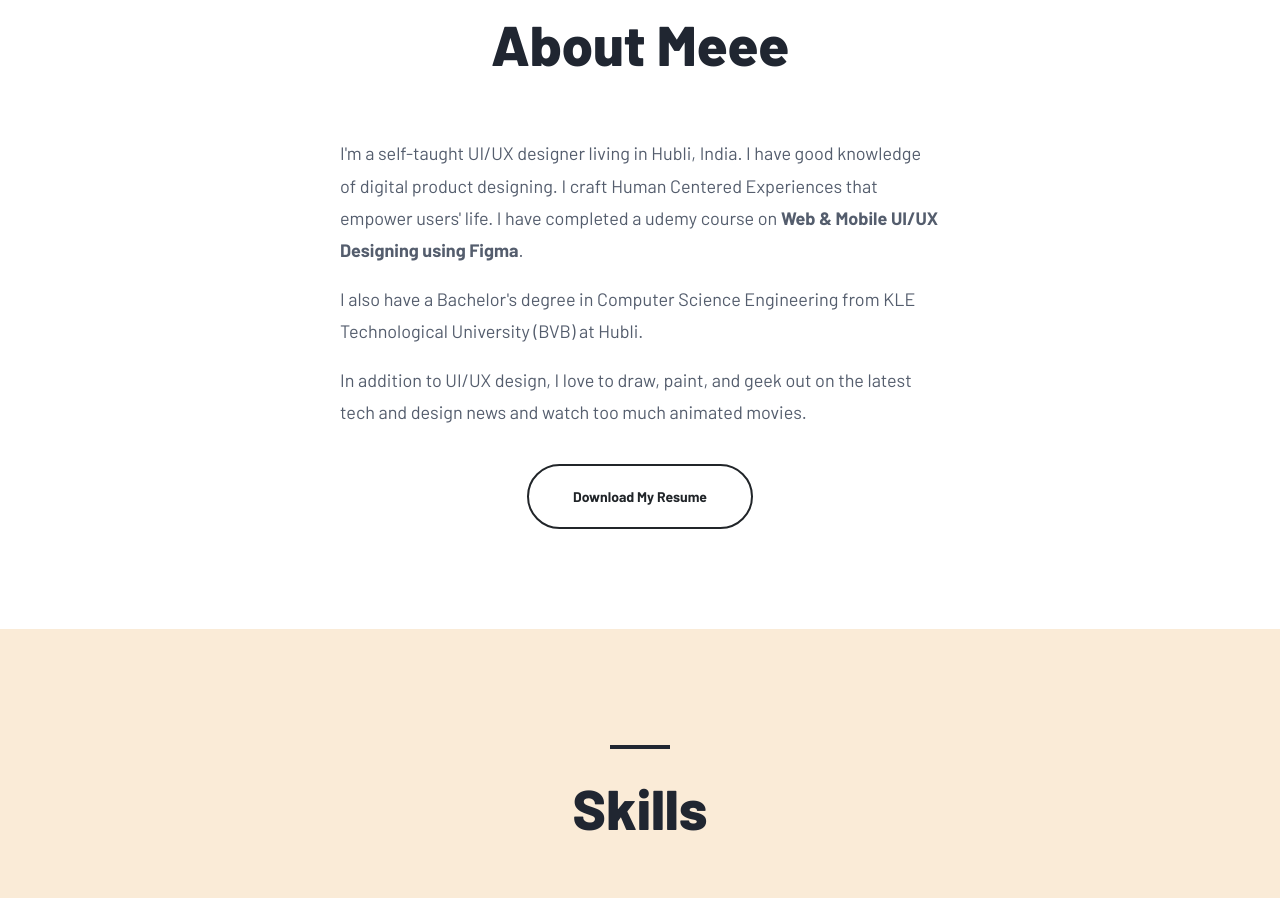
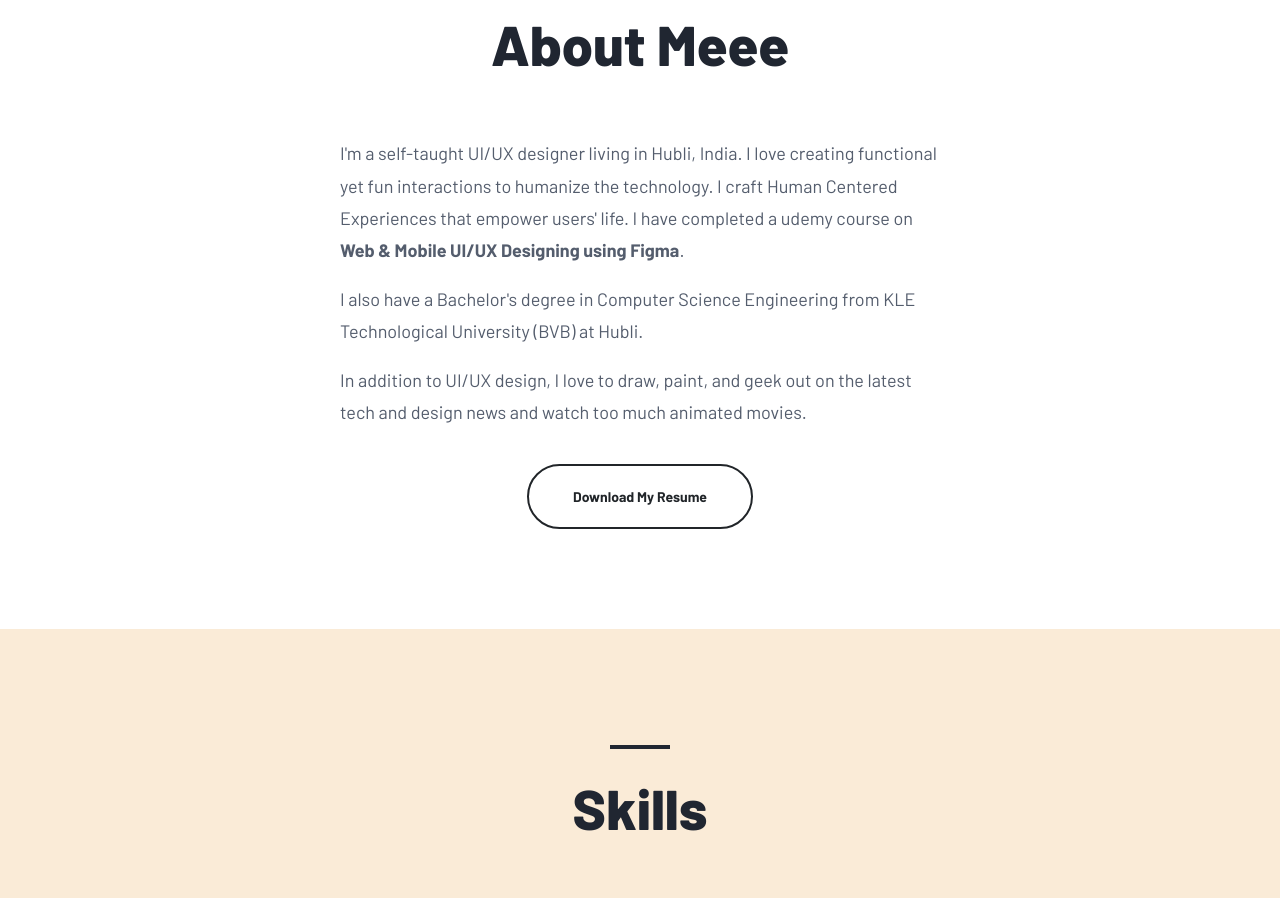
Before and after one commit to YashodaLangatad/YashodaLangatad.github.io, a plain HTML site: page index.html in a window 1280 px wide. Shown: the part 980-1878 px from the top of the page. Drawn offline with Linux system fonts and the light colour scheme.

Commit message:
about mee updated

```diff
--- a/index.html
+++ b/index.html
@@ -82,7 +82,7 @@
 
             <p class="mx-auto">
               I'm a self-taught UI/UX designer living in Hubli, India.
-              I have good knowledge of digital product designing. I craft Human Centered Experiences that empower users' life. I have completed a udemy course on
+              I love creating functional yet fun interactions to humanize the technology. I craft Human Centered Experiences that empower users' life. I have completed a udemy course on
               <a href="https://udemy-certificate.s3.amazonaws.com/image/UC-be37207b-5c85-458f-84f8-86ef5a72b47d.jpg?v=1650303182000" target="_blank">Web & Mobile UI/UX Designing using Figma</a>.
             </p>
             <p class="mx-auto">
```
